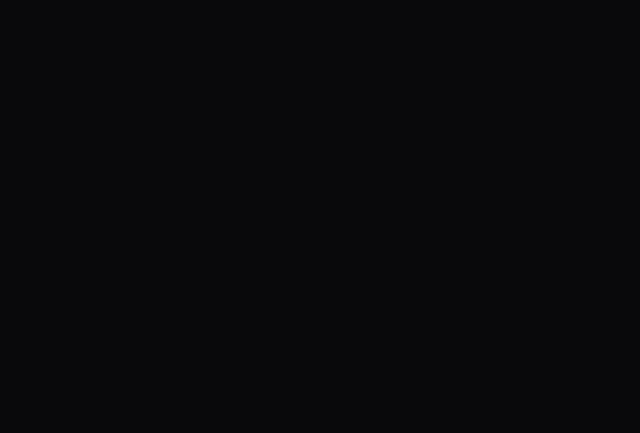
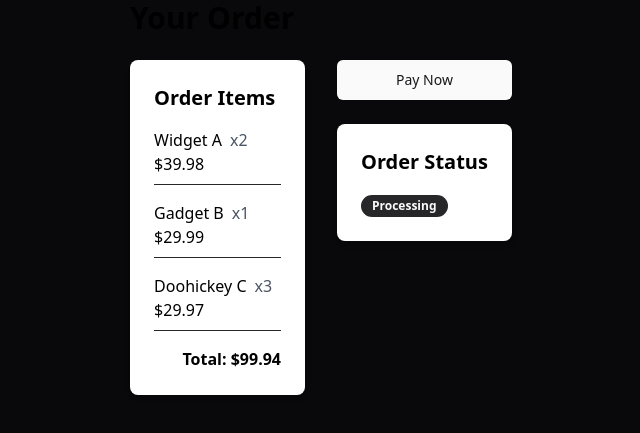
Before and after one commit to zhalok/sazim-frontend, a React (Vite) app: page /orders/1 in a window 1280 px wide. Before the commit this address had no page. Shown: the part 203-636 px from the top of the page, without its empty margins (319-959 px from the left). Built offline with nearby package versions, Linux system fonts and the light colour scheme.

Commit message:
added order page

```diff
--- a/src/App.tsx
+++ b/src/App.tsx
@@ -4,6 +4,7 @@ import LoginLayout from "./pages/auth/layout";
 import SellerLayout from "./pages/seller/layout";
 import { SellerProducts } from "./pages/seller/products";
 import { AllProducts } from "./pages/products";
+import Order from "./pages/order";
 
 function App() {
   return (
@@ -18,6 +19,7 @@ function App() {
               <Route path="/seller/products" element={<SellerProducts />} />
             </Route>
             <Route index element={<AllProducts />} />
+            <Route path="/orders/:id" element={<Order />} />
           </Routes>
         </Router>
       </div>
--- /dev/null
+++ b/src/components/order-item.tsx
@@ -0,0 +1,17 @@
+export default function OrderItem({
+  item,
+}: {
+  item: { name: string; quantity: number; price: number };
+}) {
+  return (
+    <div>
+      <div>
+        <span className="font-medium">{item.name}</span>
+        <span className="text-gray-600 ml-2">x{item.quantity}</span>
+      </div>
+      <span className="font-medium">
+        ${(item.price * item.quantity).toFixed(2)}
+      </span>
+    </div>
+  );
+}
--- /dev/null
+++ b/src/components/order-items.tsx
@@ -0,0 +1,33 @@
+import OrderItem from "./order-item";
+
+const orderItems = [
+  { id: 1, name: "Widget A", quantity: 2, price: 19.99 },
+  { id: 2, name: "Gadget B", quantity: 1, price: 29.99 },
+  { id: 3, name: "Doohickey C", quantity: 3, price: 9.99 },
+];
+
+export default function OrderItems() {
+  return (
+    <div className="bg-white shadow-md rounded-lg p-6">
+      <h2 className="text-xl font-semibold mb-4">Order Items</h2>
+      <ul className="space-y-4">
+        {orderItems.map((item) => (
+          <li
+            key={item.id}
+            className="flex justify-between items-center border-b pb-2"
+          >
+            <OrderItem item={item} />
+          </li>
+        ))}
+      </ul>
+      <div className="mt-4 text-right">
+        <span className="font-bold">Total: $</span>
+        <span className="font-bold">
+          {orderItems
+            .reduce((total, item) => total + item.price * item.quantity, 0)
+            .toFixed(2)}
+        </span>
+      </div>
+    </div>
+  );
+}
--- /dev/null
+++ b/src/components/order-status.tsx
@@ -0,0 +1,15 @@
+import { Badge } from "@/components/ui/badge";
+
+export default function OrderStatus() {
+  // This could be fetched from an API or state management in a real application
+  const status = "Processing";
+
+  return (
+    <div className="bg-white shadow-md rounded-lg p-6">
+      <h2 className="text-xl font-semibold mb-4">Order Status</h2>
+      <Badge variant={status === "Processing" ? "secondary" : "outline"}>
+        {status}
+      </Badge>
+    </div>
+  );
+}
--- /dev/null
+++ b/src/components/payment-button.tsx
@@ -0,0 +1,23 @@
+"use client";
+
+import { useState } from "react";
+import { Button } from "@/components/ui/button";
+
+export default function PaymentButton() {
+  const [isProcessing, setIsProcessing] = useState(false);
+
+  const handlePayment = () => {
+    setIsProcessing(true);
+    // Simulate payment processing
+    setTimeout(() => {
+      setIsProcessing(false);
+      alert("Payment processed successfully!");
+    }, 2000);
+  };
+
+  return (
+    <Button onClick={handlePayment} disabled={isProcessing} className="w-full">
+      {isProcessing ? "Processing..." : "Pay Now"}
+    </Button>
+  );
+}
--- /dev/null
+++ b/src/pages/order.tsx
@@ -0,0 +1,20 @@
+import OrderList from "@/components/order-items";
+import OrderStatus from "@/components/order-status";
+import PaymentButton from "@/components/payment-button";
+
+export default function Order() {
+  return (
+    <main className="container mx-auto px-4 py-8 text-black">
+      <h1 className="text-3xl font-bold mb-6 text-black">Your Order</h1>
+      <div className="grid grid-cols-1 md:grid-cols-2 gap-8">
+        <div>
+          <OrderList />
+        </div>
+        <div className="space-y-6">
+          <PaymentButton />
+          <OrderStatus />
+        </div>
+      </div>
+    </main>
+  );
+}
--- a/src/pages/products.tsx
+++ b/src/pages/products.tsx
@@ -1,4 +1,4 @@
-import { getAllProducts, getProductCategories } from "@/api/product";
+import { getAllProducts } from "@/api/product";
 import { PaginationBar } from "@/components/pagination";
 import { Products } from "@/components/products";
 import { useQuery, useQueryClient } from "@tanstack/react-query";
```
